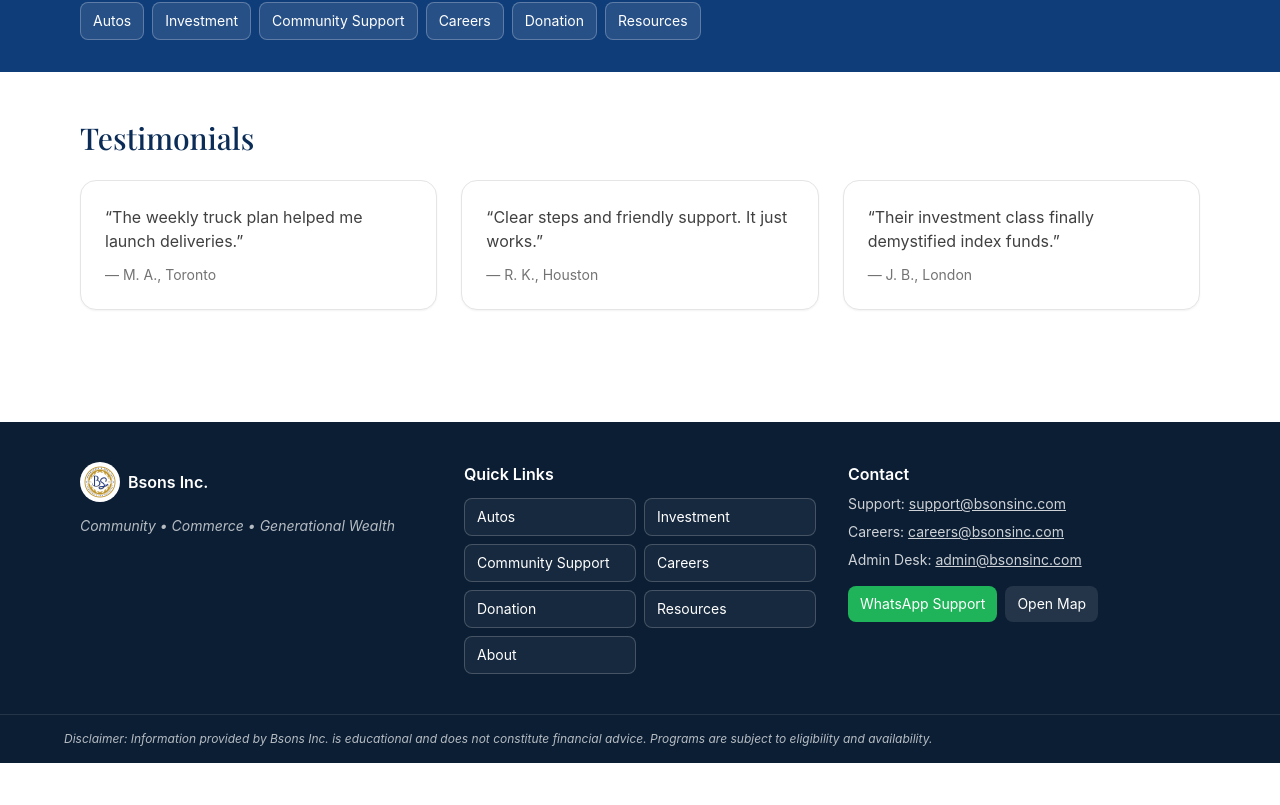
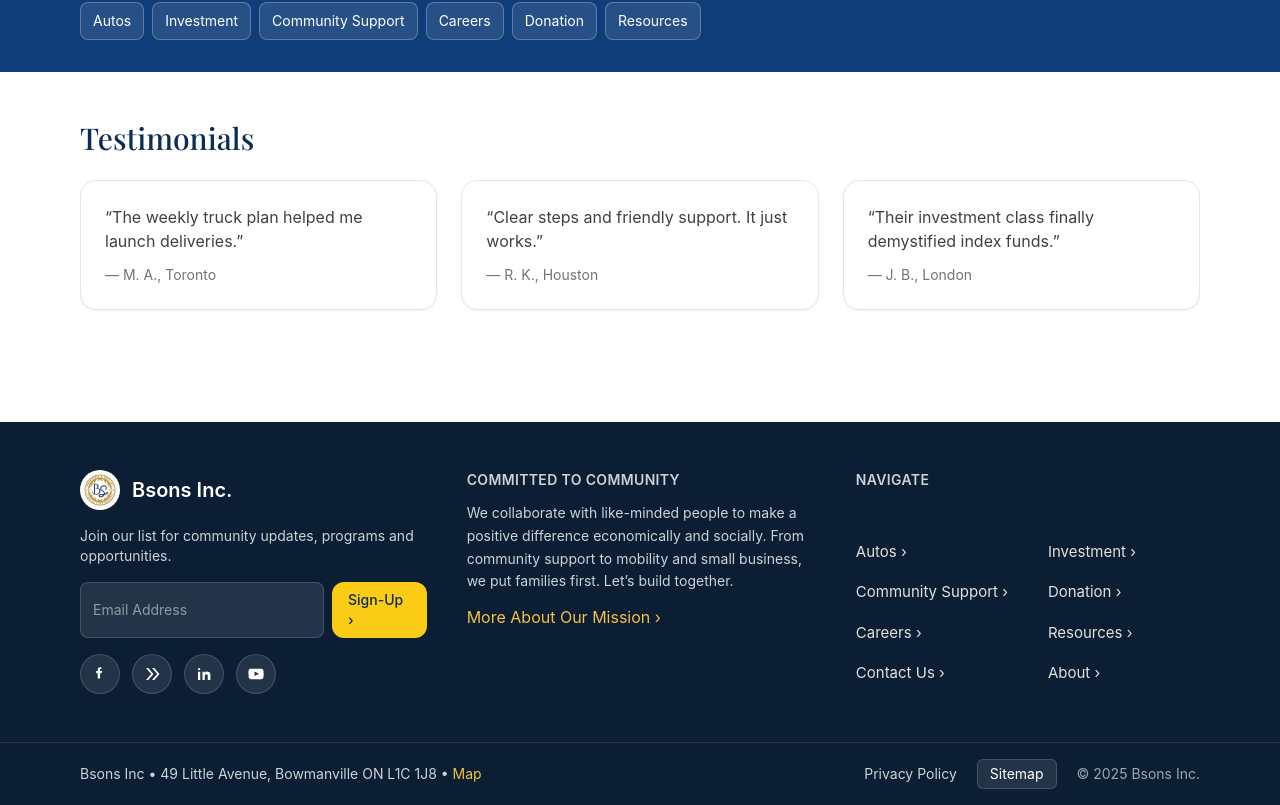
Before and after one commit to Aim-Empire/site_bsonsinc, a Next.js app: page / in a window 1280 px wide. Shown: the part 1230-2035 px from the top of the page. Before the commit the page ends 1993 px from the top, so only its background shows below. Built offline with nearby package versions, Linux system fonts and the light colour scheme.

Commit message:
ui(footer): redesigned 3-column footer with newsletter + sitemap + bottom bar

```diff
--- a/components/Footer.tsx
+++ b/components/Footer.tsx
@@ -1,76 +1,135 @@
+// components/Footer.tsx
 import Link from "next/link";
 
-const quick = [
+const LINKS_LEFT = [
   { href: "/programs/autos", label: "Autos" },
   { href: "/programs/investment", label: "Investment" },
   { href: "/programs/community-support", label: "Community Support" },
+  { href: "/donation", label: "Donation" },
+];
+
+const LINKS_RIGHT = [
   { href: "/careers", label: "Careers" },
-  { href: "/donation", label: "Donation" },
   { href: "/resources", label: "Resources" },
+  { href: "/contact", label: "Contact Us" },
   { href: "/about", label: "About" },
 ];
 
 export default function Footer() {
+  const year = new Date().getFullYear();
+  const mapHref =
+    "https://www.google.com/maps/search/?api=1&query=49+Little+Avenue,+Bowmanville+ON+L1C+1J8";
+
   return (
-    <footer className="mt-16 bg-[#0B1E34] text-white">
-      <div className="mx-auto max-w-6xl px-4 py-10 grid gap-8 md:grid-cols-3">
-        {/* Brand */}
-        <div className="space-y-3">
-          <div className="inline-flex items-center gap-2">
+    <footer className="bg-[#0B1E34] text-white mt-16">
+      {/* top */}
+      <div className="container-default py-12 grid gap-10 md:grid-cols-3">
+        {/* Stay Connected */}
+        <section>
+          <div className="flex items-center gap-3">
             <span className="w-10 h-10 rounded-full bg-white grid place-items-center overflow-hidden">
               <img src="/logo.png" className="w-8 h-8 object-contain" alt="Bsons Inc." />
             </span>
-            <span className="font-semibold">Bsons Inc.</span>
+            <div className="text-xl font-semibold">Bsons Inc.</div>
           </div>
-          <p className="text-sm text-white/70 italic">
-            Community • Commerce • Generational Wealth
+
+          <p className="mt-4 text-sm text-white/80">
+            Join our list for community updates, programs and opportunities.
           </p>
-        </div>
 
-        {/* Quick Links (buttons) */}
-        <div>
-          <h4 className="font-semibold">Quick Links</h4>
-          <div className="mt-3 grid grid-cols-2 gap-2">
-            {quick.map((q) => (
-              <Link
-                key={q.href}
-                href={q.href as any}
-                className="text-sm text-white rounded-lg border border-white/20 px-3 py-2 bg-white/5 hover:bg-white/10"
+          {/* “Email + Sign-Up” look-alike (mailto based) */}
+          <div className="mt-4 flex gap-2">
+            <input
+              disabled
+              placeholder="Email Address"
+              className="flex-1 rounded-lg bg-white/10 border border-white/15 px-3 py-2 text-sm placeholder:text-white/50"
+            />
+            <a
+              href="mailto:support@bsonsinc.com?subject=Subscribe%20me&body=Please%20add%20me%20to%20Bsons%20Inc.%20newsletter."
+              className="btn"
+            >
+              Sign-Up ›
+            </a>
+          </div>
+
+          {/* Socials */}
+          <div className="mt-4 flex items-center gap-3">
+            {[
+              { href: "#", label: "Facebook", svg: (
+                <path d="M14 8h-2V6c0-.6.4-1 1-1h1V3h-2a3 3 0 0 0-3 3v2H7v3h2v7h3v-7h2l1-3z" />
+              )},
+              { href: "#", label: "X / Twitter", svg: (
+                <path d="M4 4l7 8-7 8h3l7-8-7-8H4zm8 0l7 8-7 8h3l7-8-7-8h-3z" />
+              )},
+              { href: "#", label: "LinkedIn", svg: (
+                <path d="M4 9h3v11H4zM5.5 4A1.5 1.5 0 1 1 5.5 7 1.5 1.5 0 0 1 5.5 4zM10 9h3v1.6h.1A3.3 3.3 0 0 1 16.9 9c3 0 3.6 2 3.6 4.7V20H17v-5.1c0-1.2 0-2.7-1.7-2.7S13 13.5 13 14.8V20h-3z" />
+              )},
+              { href: "#", label: "YouTube", svg: (
+                <path d="M22 8.2s-.2-1.5-.8-2.2c-.8-.8-1.7-.8-2.1-.9C16.8 5 12 5 12 5h0s-4.8 0-7.1.1c-.4 0-1.3.1-2.1.9C2.2 6.7 2 8.2 2 8.2S1.9 9.9 2 11.6v.8c.1 1.7.2 3.4.2 3.4s.2 1.5.8 2.2c.8.8 1.8.8 2.3.9 1.7.1 6.7.1 6.7.1s4.8 0 7.1-.1c.4 0 1.3-.1 2.1-.9.6-.7.8-2.2.8-2.2s.2-1.7.2-3.4v-.8C22.1 9.9 22 8.2 22 8.2zM10 14.5v-6l6 3-6 3z" />
+              )},
+            ].map((i, idx) => (
+              <a
+                key={idx}
+                href={i.href}
+                aria-label={i.label}
+                className="w-10 h-10 rounded-full bg-white/10 border border-white/15 grid place-items-center hover:bg-white/15"
               >
-                {q.label}
+                <svg width="18" height="18" viewBox="0 0 24 24" fill="currentColor">
+                  {i.svg}
+                </svg>
+              </a>
+            ))}
+          </div>
+        </section>
+
+        {/* Mission / committed */}
+        <section>
+          <h3 className="text-sm font-semibold tracking-wide text-white/80">
+            COMMITTED TO COMMUNITY
+          </h3>
+          <p className="mt-3 text-sm text-white/80 leading-relaxed">
+            We collaborate with like-minded people to make a positive difference
+            economically and socially. From community support to mobility and small
+            business, we put families first. Let’s build together.
+          </p>
+          <Link href="/about" className="mt-3 inline-block text-[var(--brand-gold)] hover:underline">
+            More About Our Mission ›
+          </Link>
+        </section>
+
+        {/* Navigate */}
+        <section className="grid gap-3 md:justify-end">
+          <h3 className="text-sm font-semibold tracking-wide text-white/80">NAVIGATE</h3>
+          <div className="grid grid-cols-2 gap-x-10 gap-y-2">
+            {LINKS_LEFT.map((l) => (
+              <Link key={l.href} href={l.href} className="text-[15px] text-brand-cream/90 hover:text-white">
+                {l.label} &rsaquo;
+              </Link>
+            ))}
+            {LINKS_RIGHT.map((l) => (
+              <Link key={l.href} href={l.href} className="text-[15px] text-brand-cream/90 hover:text-white">
+                {l.label} &rsaquo;
               </Link>
             ))}
           </div>
-        </div>
-
-        {/* Contact */}
-        <div className="space-y-2">
-          <h4 className="font-semibold">Contact</h4>
-          <p className="text-sm text-white/80">Support: <a className="underline" href="mailto:support@bsonsinc.com">support@bsonsinc.com</a></p>
-          <p className="text-sm text-white/80">Careers: <a className="underline" href="mailto:careers@bsonsinc.com">careers@bsonsinc.com</a></p>
-          <p className="text-sm text-white/80">Admin Desk: <a className="underline" href="mailto:admin@bsonsinc.com">admin@bsonsinc.com</a></p>
-          <div className="flex gap-2 pt-2">
-            <a
-              href="https://wa.me/19056971979"
-              target="_blank"
-              className="rounded-lg bg-green-500/90 hover:bg-green-500 text-white text-sm px-3 py-2"
-            >
-              WhatsApp Support
-            </a>
-            <a
-              href="https://maps.google.com/?q=49+Little+Avenue,+Bowmanville+ON+L1C+1J8"
-              target="_blank"
-              className="rounded-lg bg-white/10 hover:bg-white/20 text-white text-sm px-3 py-2"
-            >
-              Open Map
-            </a>
-          </div>
-        </div>
+        </section>
       </div>
 
-      <div className="border-t border-white/10 px-4 py-4">
-        <div className="mx-auto max-w-6xl text-xs text-white/70 italic">
-          Disclaimer: Information provided by Bsons Inc. is educational and does not constitute financial advice. Programs are subject to eligibility and availability.
+      {/* bottom bar */}
+      <div className="border-t border-white/10">
+        <div className="container-default py-4 text-sm flex flex-col md:flex-row md:items-center md:justify-between gap-3">
+          <div className="text-white/80">
+            Bsons Inc • 49 Little Avenue, Bowmanville ON L1C 1J8 •{" "}
+            <a href={mapHref} className="text-[var(--brand-gold)] hover:underline">Map</a>
+          </div>
+
+          <div className="flex items-center gap-5">
+            <Link href="/privacy" className="text-white/80 hover:text-white">Privacy Policy</Link>
+            <a href="/sitemap.xml" className="px-3 py-1 rounded-md bg-white/10 border border-white/15 hover:bg-white/15">
+              Sitemap
+            </a>
+            <span className="text-white/60">© {year} Bsons Inc.</span>
+          </div>
         </div>
       </div>
     </footer>
```
